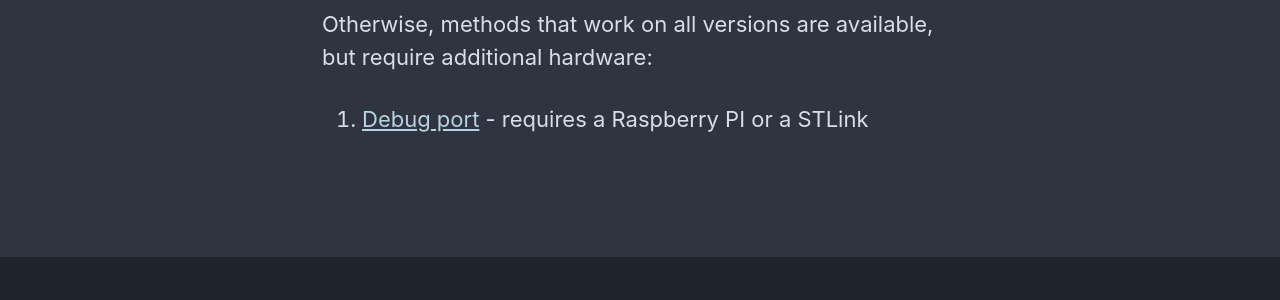
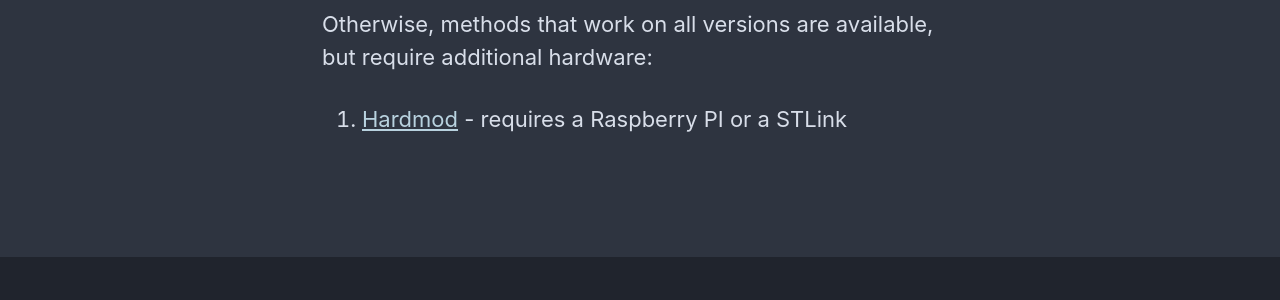
Before and after one commit to Omega-Numworks/Omega-Guide, a Jekyll site: the page built from _pages/en_US/n0110-is-locked.md, in a window 1280 px wide and 900 px high, scrolled down 1816 px. Shown: the part 443-743 px from the top of the window. Built offline with Jekyll 4.4.1, drawn with Linux system fonts in a browser that asks for light colours; comment, search, counter and statistics services are not loaded.

Commit message:
Update n0110-is-locked.md

```diff
--- a/_pages/en_US/n0110-is-locked.md
+++ b/_pages/en_US/n0110-is-locked.md
@@ -79,4 +79,4 @@ If possible, you should follow one of the software methods listed above.
 
 Otherwise, methods that work on all versions are available, but require additional hardware:
 
-1. [Debug port](https://tiplanet.org/forum/viewtopic.php?f=113&t=25191&p=263495#p263495) - requires a Raspberry PI or a STLink
+1. [Hardmod](n0110-hardmod) - requires a Raspberry PI or a STLink
```
